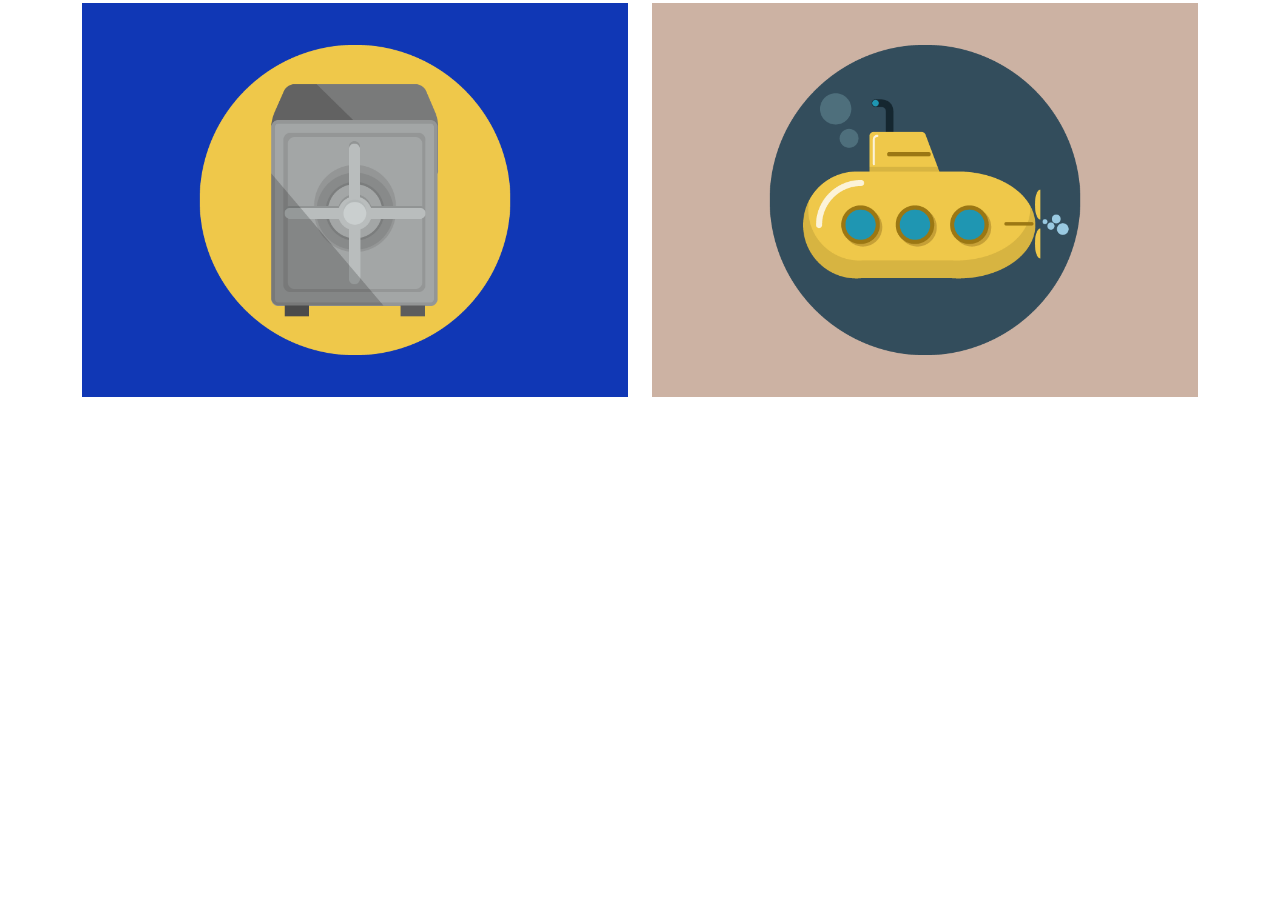
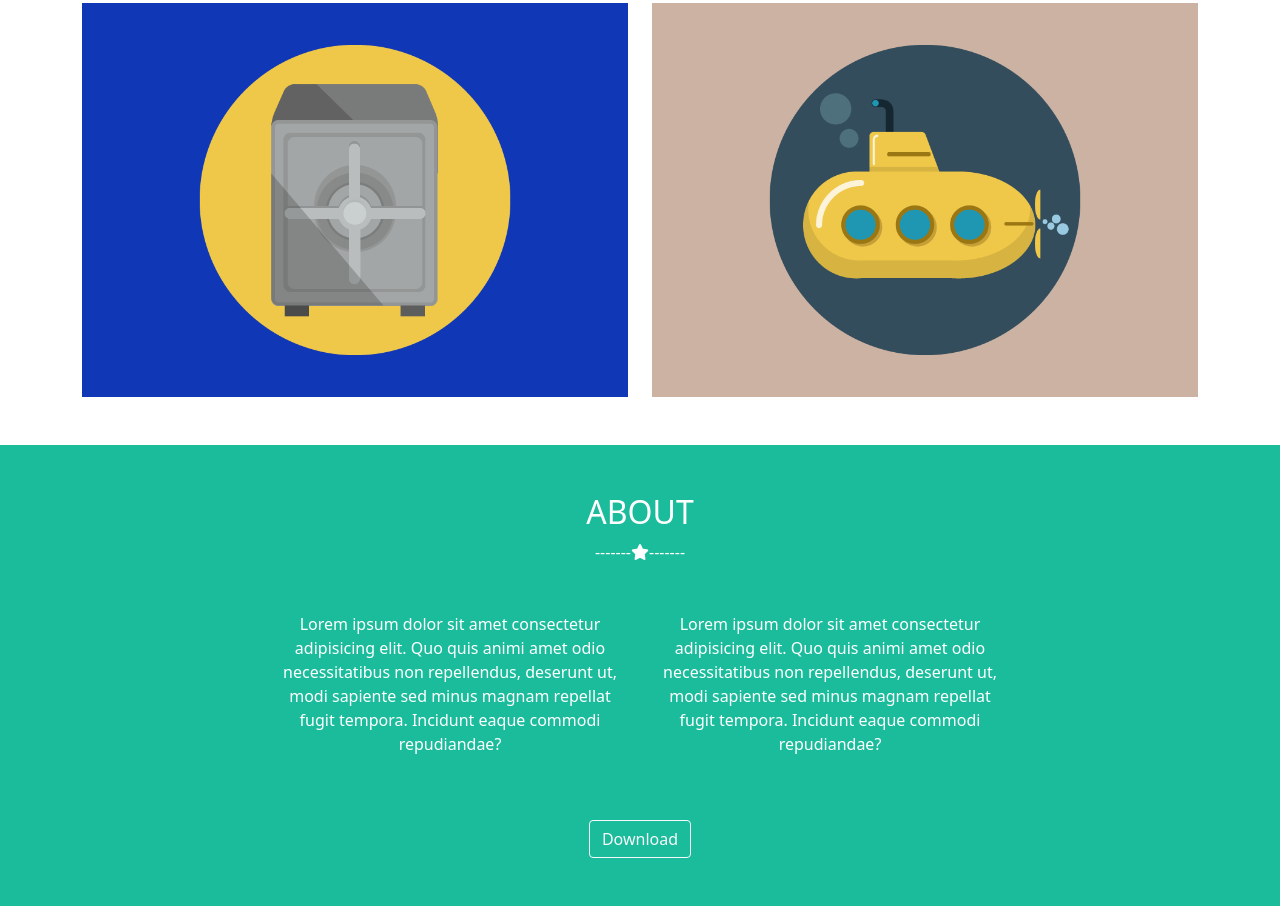
Before and after one commit to albertogioia93/html-css-bootstrap-freelancer, a plain HTML site: page index.html in a window 1280 px wide. Shown: the part 1756-2662 px from the top of the page. Before the commit the page ends 2201 px from the top, so only its background shows below. Drawn offline with nearby package versions, Linux system fonts and the light colour scheme.

Commit message:
sezione 3

```diff
--- a/css/style.css
+++ b/css/style.css
@@ -39,3 +39,20 @@ ul {
 #sezione2 .stellina {
     text-align: center;
 }
+
+#sezione3 {
+    background-color: #1abc9c;
+    color: white;
+}
+
+#sezione3 h2 {
+    text-align: center;
+}
+
+#sezione3 .stellina {
+    text-align: center;
+}
+
+#sezione3 {
+    text-align: center;
+}
--- a/index.html
+++ b/index.html
@@ -82,9 +82,24 @@
             </div>
         </section>
 
+        <section id="sezione3" class="p-5">
+            <h2>ABOUT</h2>
+            <div class="stellina">-------<i class="fa-solid fa-star"></i>-------</div>
+            <div class="container">
+                <div class="row gy-4 py-5 justify-content-center">
+                    <div class="col-10 col-lg-4 col-xxl-4">
+                        <p>Lorem ipsum dolor sit amet consectetur adipisicing elit. Quo quis animi amet odio necessitatibus non repellendus, deserunt ut, modi sapiente sed minus magnam repellat fugit tempora. Incidunt eaque commodi repudiandae?</p>
+                    </div>
+                    <div class="col-10 col-lg-4 col-xxl-4">
+                        <p>Lorem ipsum dolor sit amet consectetur adipisicing elit. Quo quis animi amet odio necessitatibus non repellendus, deserunt ut, modi sapiente sed minus magnam repellat fugit tempora. Incidunt eaque commodi repudiandae?</p>
+                    </div>
+                </div>
+            </div>
+            <button class="btn btn-outline-light">Download</button>
+        </section>
 
 
-        <section id="sezione3"></section>
+
         <section id="sezione4"></section>
     </main>
 
```
